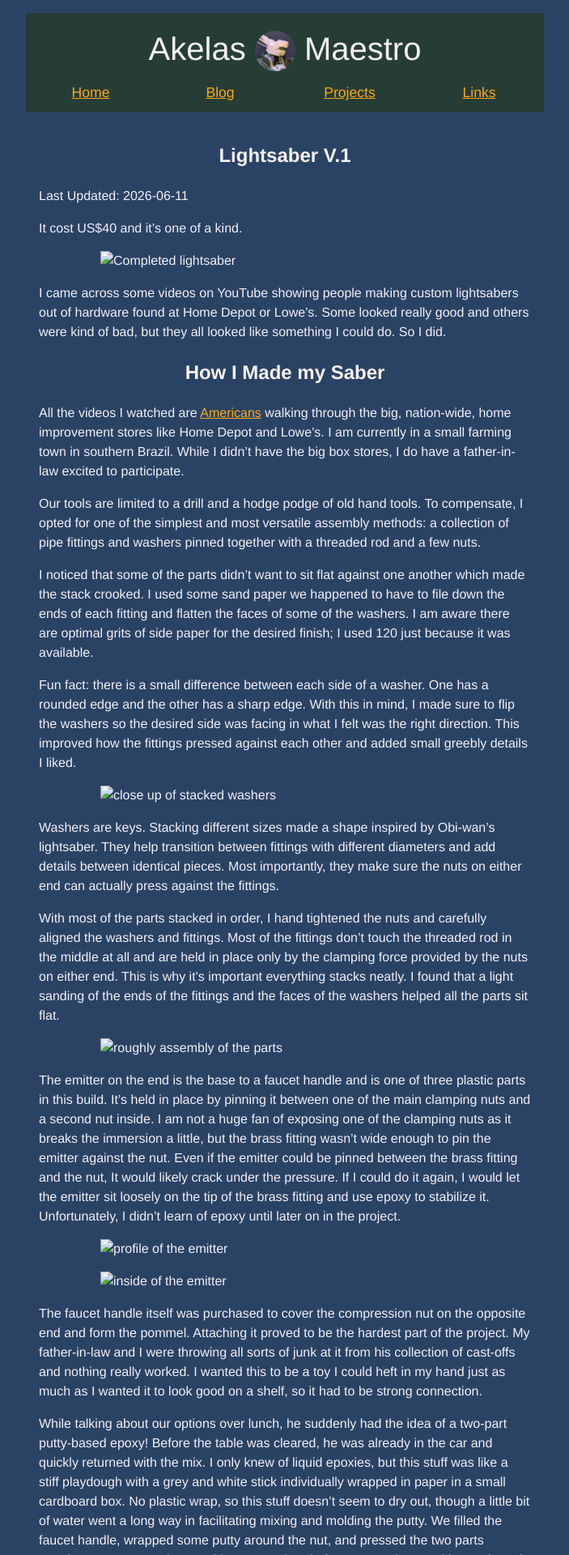
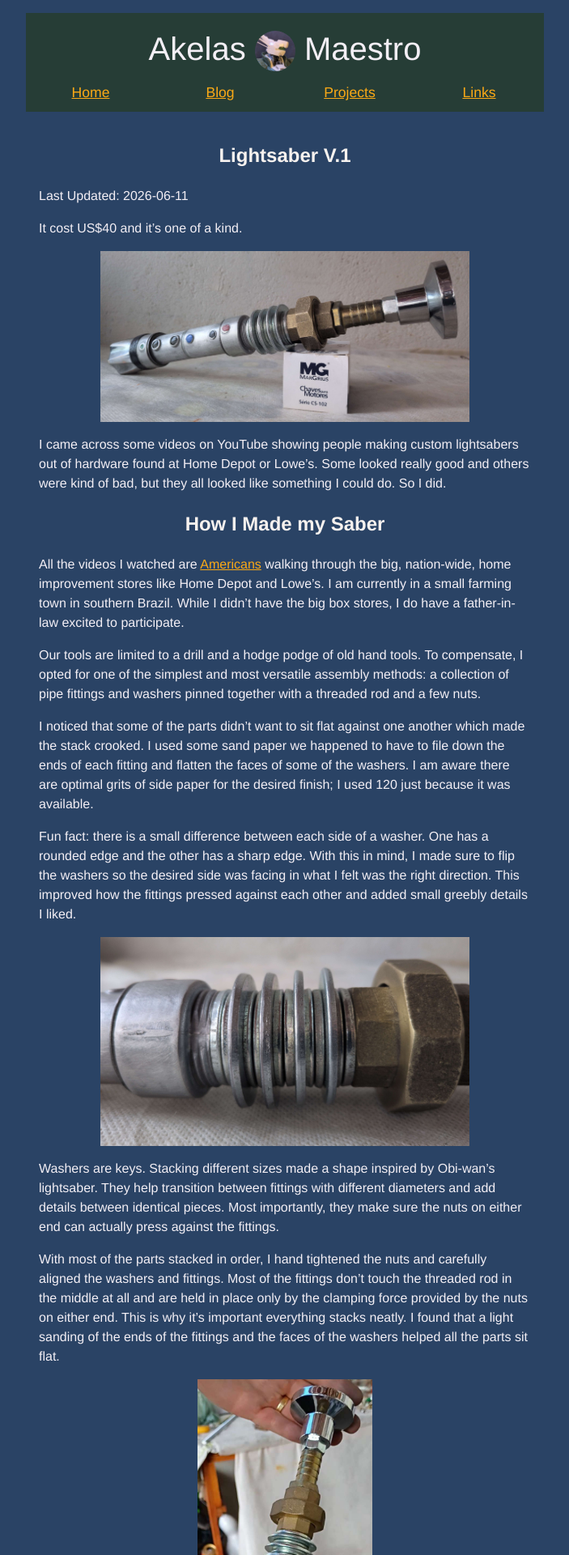
Before and after one commit to AkelasMaestro/akelasmaestro.github.io, a Jekyll site: the page built from _posts/2026-06-11-lightsaberv1.md, in a window 1280 px wide. Shown: the top 1920 px of the page at 81% size, without its empty margins (288-991 px from the left). Built offline with Jekyll 4.4.1, drawn with Linux system fonts in a browser that asks for light colours.

Commit message:
PUSH NOTE : 2026-06-11-lightsaberv1.md

```diff
--- a/_posts/2026-06-11-lightsaberv1.md
+++ b/_posts/2026-06-11-lightsaberv1.md
@@ -8,13 +8,13 @@ date: 2026-06-11
 
 It cost US$40 and it's one of a kind.
 
-![Completed lightsaber](../resources/lightsaberV1/LSv1-finished.jpg)
+![Completed lightsaber]({{"/resources/lightsaberV1/LSv1-finished.jpg" | relative_url }})
 
 I came across some videos on YouTube showing people making custom lightsabers out of hardware found at Home Depot or Lowe's. Some looked really good and others were kind of bad, but they all looked like something I could do. So I did.
 
 ## How I Made my Saber
 
-All the videos I watched are [Americans](./2026-05-04-all-american.md##) walking through the big, nation-wide, home improvement stores like Home Depot and Lowe's. I am currently in a small farming town in southern Brazil. While I didn't have the big box stores, I do have a father-in-law excited to participate.
+All the videos I watched are [Americans](./2026-05-04-all-american.md#) walking through the big, nation-wide, home improvement stores like Home Depot and Lowe's. I am currently in a small farming town in southern Brazil. While I didn't have the big box stores, I do have a father-in-law excited to participate.
 
 Our tools are limited to a drill and a hodge podge of old hand tools. To compensate, I opted for one of the simplest and most versatile assembly methods: a collection of pipe fittings and washers pinned together with a threaded rod and a few nuts.
 
@@ -22,19 +22,19 @@ I noticed that some of the parts didn't want to sit flat against one another whi
 
 Fun fact: there is a small difference between each side of a washer. One has a rounded edge and the other has a sharp edge. With this in mind, I made sure to flip the washers so the desired side was facing in what I felt was the right direction. This improved how the fittings pressed against each other and added small greebly details I liked.
 
-![close up of stacked washers](../resources/lightsaberV1/LSv1-radiator.jpg)
+![close up of stacked washers](/resources/lightsaberV1/LSv1-radiator.jpg)
 
 Washers are keys. Stacking different sizes made a shape inspired by Obi-wan's lightsaber. They help transition between fittings with different diameters and add details between identical pieces. Most importantly, they make sure the nuts on either end can actually press against the fittings.
 
 With most of the parts stacked in order, I hand tightened the nuts and carefully aligned the washers and fittings. Most of the fittings don't touch the threaded rod in the middle at all and are held in place only by the clamping force provided by the nuts on either end. This is why it's important everything stacks neatly. I found that a light sanding of the ends of the fittings and the faces of the washers helped all the parts sit flat.
 
-![roughly assembly of the parts](../resources/lightsaberV1/LSv1-rough-assembly.jpg)
+![roughly assembly of the parts](/resources/lightsaberV1/LSv1-rough-assembly.jpg)
 
 The emitter on the end is the base to a faucet handle and is one of three plastic parts in this build. It's held in place by pinning it between one of the main clamping nuts and a second nut inside. I am not a huge fan of exposing one of the clamping nuts as it breaks the immersion a little, but the brass fitting wasn't wide enough to pin the emitter against the nut. Even if the emitter could be pinned between the brass fitting and the nut, It would likely crack under the pressure. If I could do it again, I would let the emitter sit loosely on the tip of the brass fitting and use epoxy to stabilize it. Unfortunately, I didn't learn of epoxy until later on in the project.
 
-![profile of the emitter](../resources/lightsaberV1/LSv1-emitter-profile.jpg)
+![profile of the emitter](/resources/lightsaberV1/LSv1-emitter-profile.jpg)
 
-![inside of the emitter](../resources/lightsaberV1/LSv1-emitter-interior.jpg)
+![inside of the emitter](/resources/lightsaberV1/LSv1-emitter-interior.jpg)
 
 The faucet handle itself was purchased to cover the compression nut on the opposite end and form the pommel. Attaching it proved to be the hardest part of the project. My father-in-law and I were throwing all sorts of junk at it from his collection of cast-offs and nothing really worked. I wanted this to be a toy I could heft in my hand just as much as I wanted it to look good on a shelf, so it had to be strong connection.
 
@@ -44,17 +44,17 @@ I was pleasantly surprised there was putty leftover, so I filled the screw holes
 
 When the putty hardened a couple hours later, the flimsy plastic emitter stiffened, the drain plug added some greebling, and the faucet handle was firmly attached. Using the same sand paper as before, I was able to remove any numbers and lettering from the fittings. It also removed any finger prints from the putty.
 
-![Sanded and assembled lightsaber](../resources/lightsaberV1/LSv1-assembled.jpg)
+![Sanded and assembled lightsaber](/resources/lightsaberV1/LSv1-assembled.jpg)
 
 My wife and mother-in-law were doing their nails at the same time, and they let me borrow some nail polish to add some color and disguise the putty as buttons and reinforcement. My paint job is sloppy, but the color adds some life. While sanding off the letters and numbers, I realized I preferred the shinier color underneath and sanded the whole thing. Since the sandpaper couldn't reach into the corners, I got a weathered and battered look by default.
 
-![same photo of the finished saber as before](../resources/lightsaberV1/LSv1-finished.jpg)
+![same photo of the finished saber as before](/resources/lightsaberV1/LSv1-finished.jpg)
 
-![Face of the finished emitter](../resources/lightsaberV1/LSv1-emitter.jpg)
+![Face of the finished emitter](/resources/lightsaberV1/LSv1-emitter.jpg)
 
-![close up of the pommel](../resources/lightsaberV1/LSv1-pommel.jpg)
+![close up of the pommel](/resources/lightsaberV1/LSv1-pommel.jpg)
 
-![close up on the handle](../resources/lightsaberV1/LSv1-handle.jpg)
+![close up on the handle](/resources/lightsaberV1/LSv1-handle.jpg)
 
 The finished saber weighs about as much as an electric drill or maybe a framing hammer and is just short of 14 inches long.Its balance point is in line with the red button in the middle. Unlike some canon lightsabers, I wanted this one to be reasonably comfortable to hold and I think I achieved that if you use a hand-and-half grip on the pommel. The hexagonal shape of the pommel and the octagonal brass nut work together to prevent the saber from rolling when set down.
 
```
